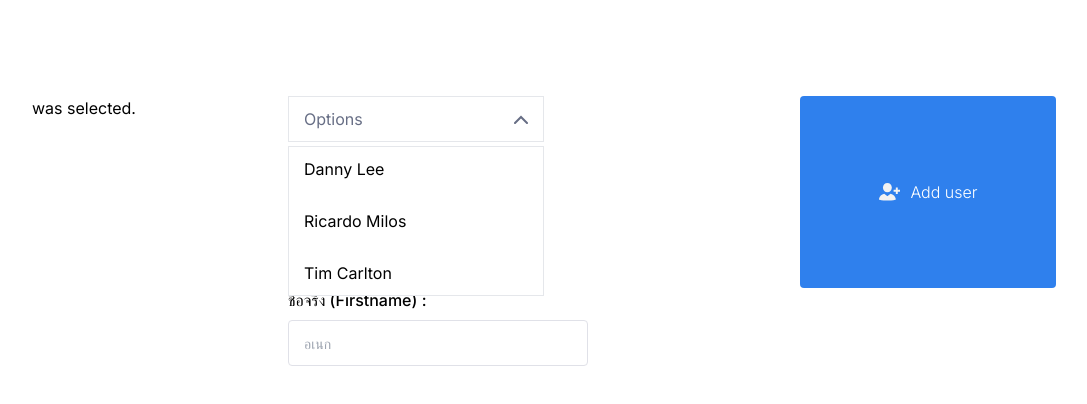
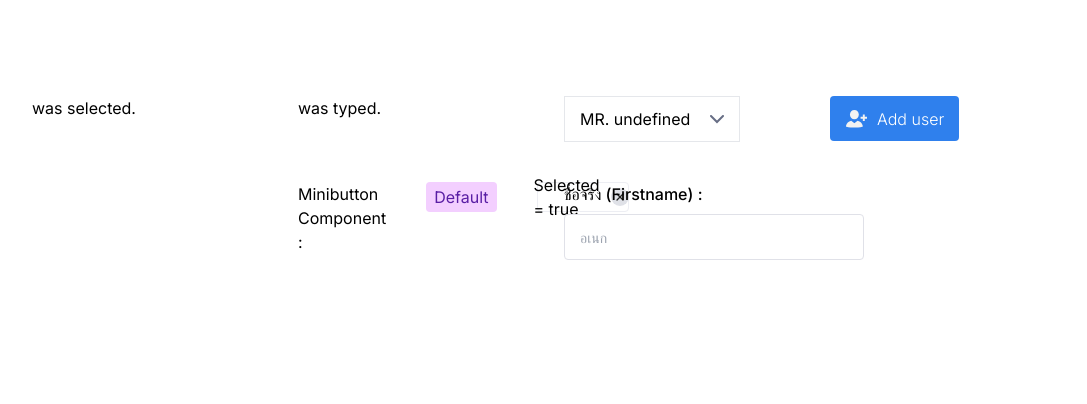
Before and after one commit to yukimura-ixa/school-timetable-senior-project, a Next.js app: page / in a window 1280 px wide. Shown: the top 404 px of the page, without its empty margins (96-1183 px from the left). Built offline with nearby package versions, Linux system fonts and the light colour scheme.

Commit message:
add minibutton component

```diff
--- a/src/app/components/elements/input/selected_input/Dropdown.tsx
+++ b/src/app/components/elements/input/selected_input/Dropdown.tsx
@@ -17,7 +17,7 @@ interface Dropdown{
 function Dropdown({
     data,
     renderItem: ItemElement, //ทำการ Map ให้เป็นชื่อที่ขึ้นต้นด้วย Capital letter
-    width='100%',
+    width = null,
     height='auto',
     currentValue,
     placeHolder="Options",
@@ -37,7 +37,7 @@ function Dropdown({
         px-[15px] py-[10px]
         cursor-pointer
         select-none
-        gap-[10px]
+        gap-5
         hover:bg-slate-100
         duration-300
         z-50
@@ -45,11 +45,11 @@ function Dropdown({
         //กดเพื่อ set state toggle dropdown
         onClick={() => setIsHidden(!isHidden)} //กดปุ๊ปจะเซ็ทค่าเป็นค่าตรงข้ามกับ boolean ปัจจุบัน ด้วยนิเสธ '!'
         style={{
-            width: width,
+            width: width === null ? 'fit-content' : width,
             height: height,
         }}
       >
-        <div className="w-full flex justify-left"
+        <div className="flex justify-left"
         //กำหนดสีของ Placeholder เป็นสีเทากลางๆ แต่ถ้าเลือกค่าแล้ว text จะเป็นสีดำ
         style={{color : typeof currentValue === 'undefined' ? "#676E85" : "#000"}}
         >
@@ -59,7 +59,7 @@ function Dropdown({
         <Image
         className={`
             duration-300
-            ${isHidden ? null : 'rotate-180'}
+            ${isHidden ? 'rotate-180' : null}
         `}
         src={arrowdownIcon} alt="arrowicon" />
       </div>
@@ -78,13 +78,13 @@ function Dropdown({
             mt-1
             bg-white
             overflow-y-scroll
-            gap-2
+            gap-3
             duration-300
             transition-all ease-out
-            ${isHidden ? `scale-y-0 translate-y-[-75px]` : null}
+            ${isHidden ? null : `scale-y-0 translate-y-[-75px]`}
             `} //เช็คสถานะของ isHidden เพื่อเปิด Dropdown List
           style={{
-            width: width,
+            width:  width === null ? 'fit-content' : width,
             height: data.length < 3 ? 'auto' : 150, //ถ้าข้อมูลเกิน 3 ชุด จะสั่งให้ fixed ความสูงไว้ที่ 150 แล้ว scroll เอา
           }}
         >
@@ -102,7 +102,7 @@ function Dropdown({
                   hover:text-[#3B8FEE]
                 `}
                 key={`${item}(${index})`}
-                onClick={() => {setIsHidden(true), handleChange(item)}}
+                onClick={() => {setIsHidden(false), handleChange(item)}}
                 //เมื่อกดเลือกข้อมูลใน List Dropdown จะพับกลับขึ้นไปแล้วเรียก handleChange
                 //ที่ส่งผ่าน props มาตอนแรก เพื่อส่งชุดข้อมูลที่เลือกกลับไป setState ที่ต้องการ
               >
--- a/src/app/components/elements/static/Button.tsx
+++ b/src/app/components/elements/static/Button.tsx
@@ -27,7 +27,7 @@ function Button({
   titleColor = "#FFF",
   fontSize = 16,
   fontWeight = 300,
-  width = 0,
+  width=null,
   height = 0,
   disabled = false,
   handleClick,
@@ -49,8 +49,8 @@ function Button({
       ? `rgb(${buttonRGB.r - 10}, ${buttonRGB.g - 10}, ${buttonRGB.b - 10})`
       : `rgb(${buttonRGB.r}, ${buttonRGB.g}, ${buttonRGB.b})`,
     color: `rgb(${titleRGB.r}, ${titleRGB.g}, ${titleRGB.b})`,
-    width: width === 0 ? "auto" : width,
-    height: height === 0 ? "auto" : height,
+    width: width === null ? 'fit-content' : width,
+    height: height === 0 ? 45 : height,
     opacity: disabled ? 0.5 : 1,
   };
   //style property ใช้เก็บค่าของ component props (ใส่ใน tailwind ไม่ได้ง่ะ ;-;)
@@ -73,7 +73,7 @@ function Button({
           style={buttonStyleProperty}
         >
           <div className="flex gap-[10px]">
-            {icon === "" ? null : <Image src={icon} alt="icon" />}
+            {icon === "" ? null : <Image src={icon} alt="iconfromprops" />}
             {title === "" ? (
               <p style={textStyleProperty}>Button</p>
             ) : (
--- a/src/app/components/elements/static/MiniButton.tsx
+++ b/src/app/components/elements/static/MiniButton.tsx
@@ -0,0 +1,65 @@
+import { hexToRGB } from "@/app/functions/componentFunctions";
+import React, { useState } from "react";
+
+//SVG
+import closeicon from "@/svg/closeicon.svg";
+import Image from "next/image";
+
+interface MiniButton {
+  title: string;
+  buttonColor: string;
+  titleColor: string;
+  width: string | number;
+  height: string | number;
+  border: boolean;
+  borderColor: string;
+  isSelected: boolean;
+}
+function MiniButton({
+  title = "Button",
+  titleColor = "#000000",
+  buttonColor = "#FFFFFF",
+  width,
+  height = 30,
+  border = false,
+  borderColor = "#222222",
+  isSelected=false,
+}: MiniButton): JSX.Element {
+  interface RGBColor {
+    r: number;
+    g: number;
+    b: number;
+  }
+  const [isHover, setIsHover] = useState(false);
+  const buttonRGB: RGBColor = hexToRGB(buttonColor);
+  const buttonRGBString: string = isHover
+    ? `rgb(${buttonRGB.r - 20}, ${buttonRGB.g - 20}, ${buttonRGB.b - 20})`
+    : `rgb(${buttonRGB.r}, ${buttonRGB.g}, ${buttonRGB.b})`;
+  const titleRGB: RGBColor = hexToRGB(titleColor);
+  const titleRGBString: string = `rgb(${titleRGB.r}, ${titleRGB.g}, ${titleRGB.b})`;
+  const borderRGB: RGBColor = hexToRGB(borderColor);
+  const borderRGBString: string = `rgb(${borderRGB.r}, ${borderRGB.g}, ${borderRGB.b})`;
+  return (
+    <div>
+      <div
+        className={
+          "flex justify-center items-center px-2 gap-2 rounded cursor-pointer select-none duration-300 hover:scale-[1.05]"
+        }
+        style={{
+          width: width == null ? "fit-content" : width,
+          height: height,
+          borderWidth: border ? 1 : "none",
+          borderColor: borderRGBString,
+          backgroundColor: buttonRGBString,
+        }}
+        onMouseEnter={() => setIsHover(true)}
+        onMouseLeave={() => setIsHover(false)}
+      >
+        <p style={{ color: titleRGBString }}>{title}</p>
+        {isSelected ? <Image src={closeicon} alt="closeicon" /> : null}
+      </div>
+    </div>
+  );
+}
+
+export default MiniButton;
--- a/src/app/page.tsx
+++ b/src/app/page.tsx
@@ -6,63 +6,74 @@ import adduserIcon from "@/svg/adduser.svg";
 import TextField from "@/app/components/elements/input/field/TextField";
 import { useState } from "react";
 import Dropdown from "@/app/components/elements/input/selected_input/Dropdown";
+import MiniButton from "./components/elements/static/MiniButton";
 export default function Home() {
   const [text, setText] = useState("");
   const [selectedName, setSelectedName] = useState();
-  interface name{
-    fName:string;
-    lName:string;
+  interface name {
+    fName: string;
+    lName: string;
   }
   const name: name[] = [
     {
-      fName : "Danny",
-      lName : "Lee"
+      fName: "Danny",
+      lName: "Lee",
     },
     {
-      fName : "Ricardo",
-      lName : "Milos"
+      fName: "Ricardo",
+      lName: "Milos",
     },
     {
-      fName : "Tim",
-      lName : "Carlton"
+      fName: "Tim",
+      lName: "Carlton",
     },
     {
-      fName : "Billy",
-      lName : "Harrington"
-    }
+      fName: "Billy",
+      lName: "Harrington",
+    },
   ];
   const handleChange = (event: any) => {
-    if (typeof event.target.value !== "string") {
-      setText(event.target.value);
-    }
+    setText(event.target.value);
   };
   const dropDownSelected = (name: name) => {
-    setSelectedName(() => `Mr. ${name.fName} ${name.lName}`);
+    setSelectedName(() => `${name.fName} ${name.lName}`);
   };
   const renderItem = ({ data }): JSX.Element => (
-    <p>{data.fName} {data.lName}</p>
+    <p>
+      {data.fName} {data.lName}
+    </p>
   );
   return (
     <main className="flex min-h-screen flex-col items-center justify-between p-24">
-      <div className="mb-32 grid text-center lg:max-w-5xl lg:w-full lg:mb-0 lg:grid-cols-4 lg:text-left">
-      <p>{selectedName} was selected.</p>
+      <div className="mb-32 grid text-center gap-10 lg:max-w-5xl lg:w-full lg:mb-0 lg:grid-cols-4 lg:text-left">
+        <p>{selectedName} was selected.</p>
+        <p>{text} was typed.</p>
         <Dropdown
-          width="100%"
+          // width="100%"
           data={name}
           renderItem={renderItem}
-          currentValue={selectedName}
+          currentValue={`MR. ${selectedName}`}
           handleChange={dropDownSelected}
         />
-        <br></br>
-        <br></br>
-        <br></br>
-        <br></br>
-        <br></br>
-        <br></br>
-        <br></br>
-        <br></br>
         <Button title="Add user" icon={adduserIcon} buttonColor="#2F80ED" />
         <br></br>
+        <div className="flex gap-10">
+          Minibutton Component :
+          <MiniButton
+            title="Default"
+            buttonColor="#F3CFFF"
+            titleColor="#591EA4"
+            // isSelected={true}
+          />
+          <MiniButton
+            title="Selected = true"
+            buttonColor="#FFFFFF"
+            titleColor="#000000"
+            border={true}
+            borderColor="#EDEEF3"
+            isSelected={true}
+          />
+        </div>
         <TextField
           width={300}
           handleChange={handleChange}
```
Also changed, not shown: public/svg/closeicon.svg (added).
